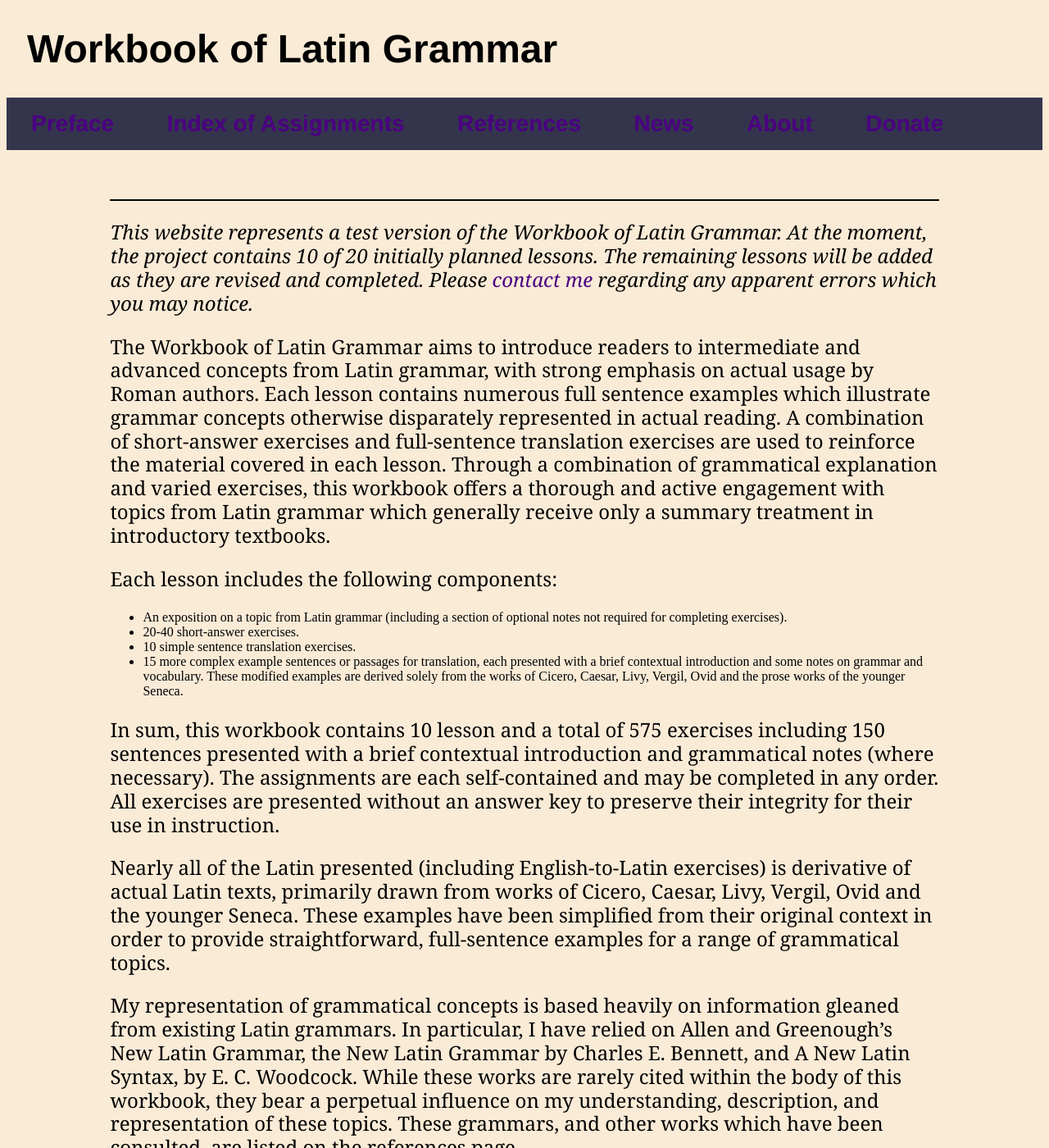
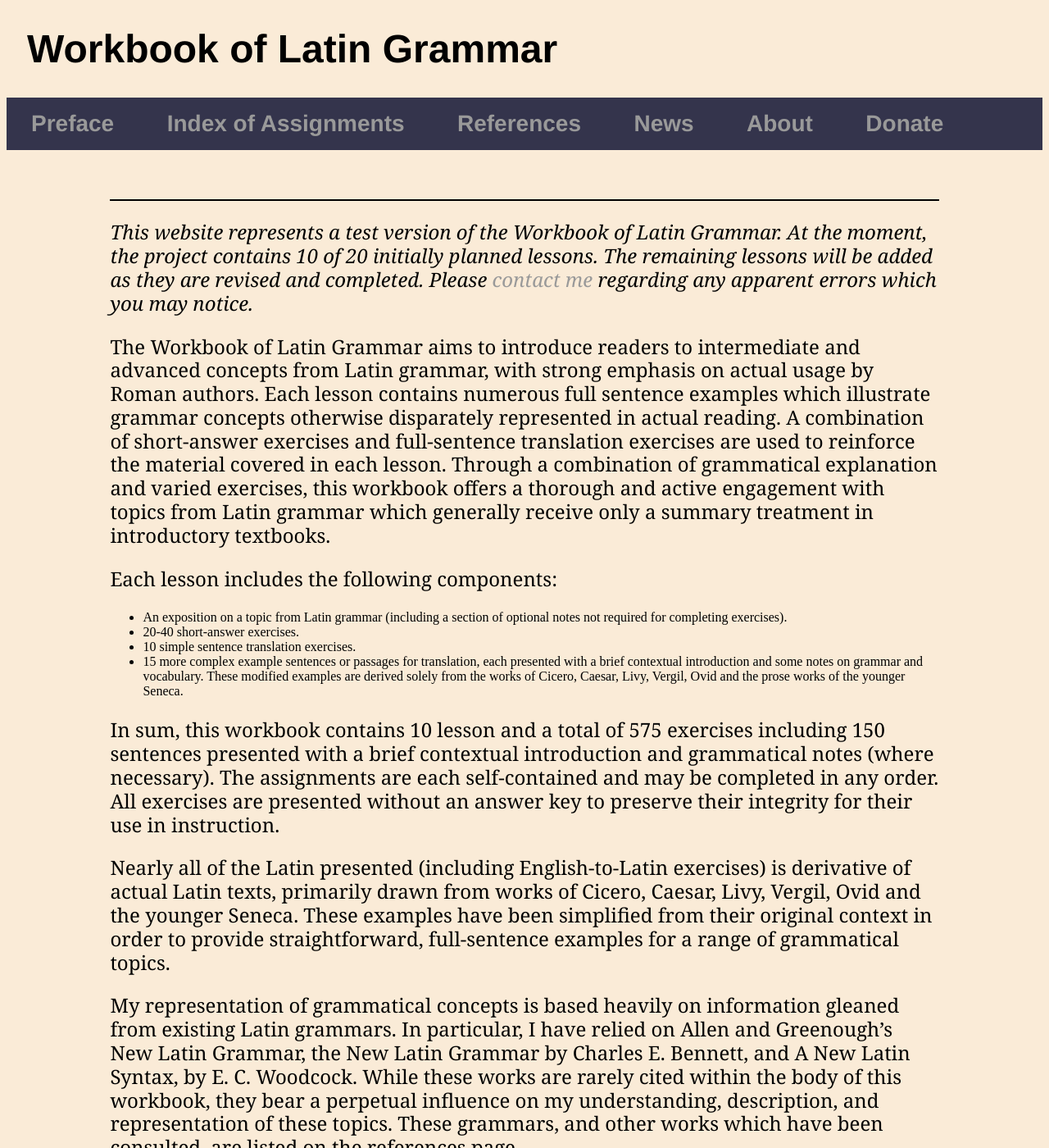
Before and after one commit to AlanCFleming82/AlanCFleming82.github.io, a Jekyll site: the page built from index.html, in a window 1280 px wide and 1400 px high. Shown: the whole window at 82% size. Built offline with Jekyll 4.4.1, drawn with Linux system fonts in a browser that asks for light colours.

Commit message:
Update main.css

```diff
--- a/css/main.css
+++ b/css/main.css
@@ -34,7 +34,7 @@ nav ul li {
 
 a {
    	text-decoration: none;
-    color: Indigo;
+    color: #999;
 }
 
 a:hover {
```
